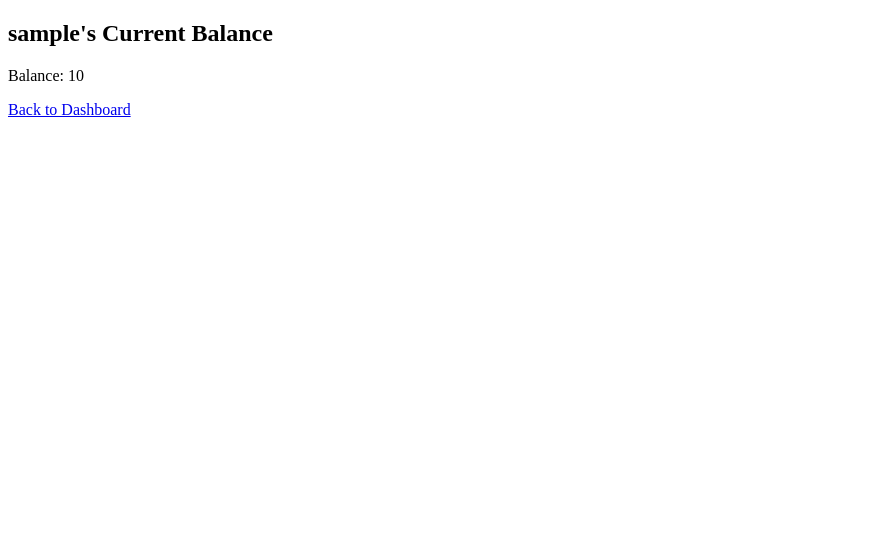
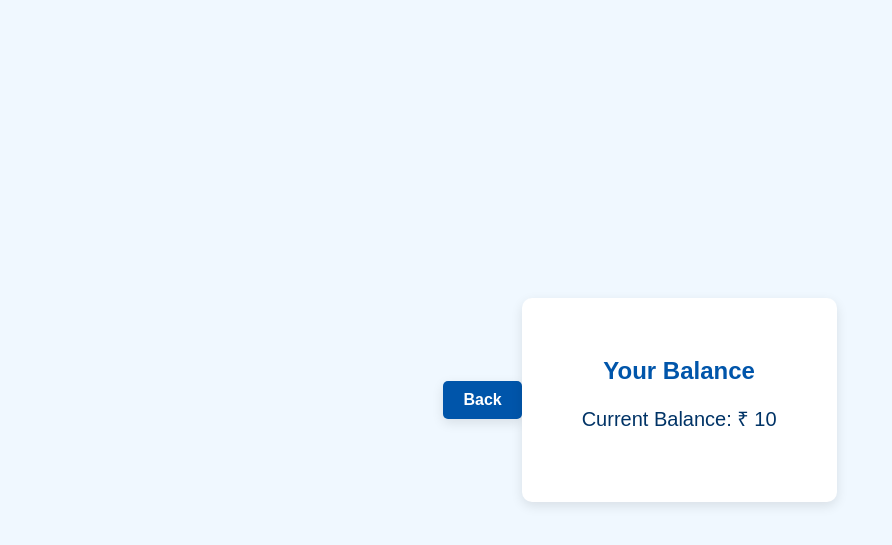
Before and after one commit to chandrikababji/ATM-Project-Flask, a Flask app: template api/templates/balance.html in a window 1280 px wide. Shown: the top 545 px of the page, without its empty margins (0-892 px from the left). Run offline with Flask 3, Linux system fonts and the light colour scheme; the template is opened without the code that fills it: most values are stand-ins (such as "Sample title", 1, 10 or a date in 2020).

Commit message:
linked css

```diff
--- a/api/templates/balance.html
+++ b/api/templates/balance.html
@@ -4,12 +4,18 @@
     <meta charset="UTF-8">
     <meta name="viewport" content="width=device-width, initial-scale=1.0">
     <title>Document</title>
+    <link rel="stylesheet" href="/api/static/balance.css">
 </head>
 <body>
-    <body>
-    <h2>{{ username }}'s Current Balance</h2>
-    <p>Balance: {{ balance_amt}}</p>
-    <a href="{{ url_for('dashboard') }}">Back to Dashboard</a>
-</body>
+    <a href="/dashboard">Back</a>
+
+<center>
+    <h2>Your Balance</h2>
+
+    <div class="balance-card">
+        <p>Current Balance: ₹ {{ balance }}</p>
+    </div>
+</center>
+
 </body>
 </html>
```
